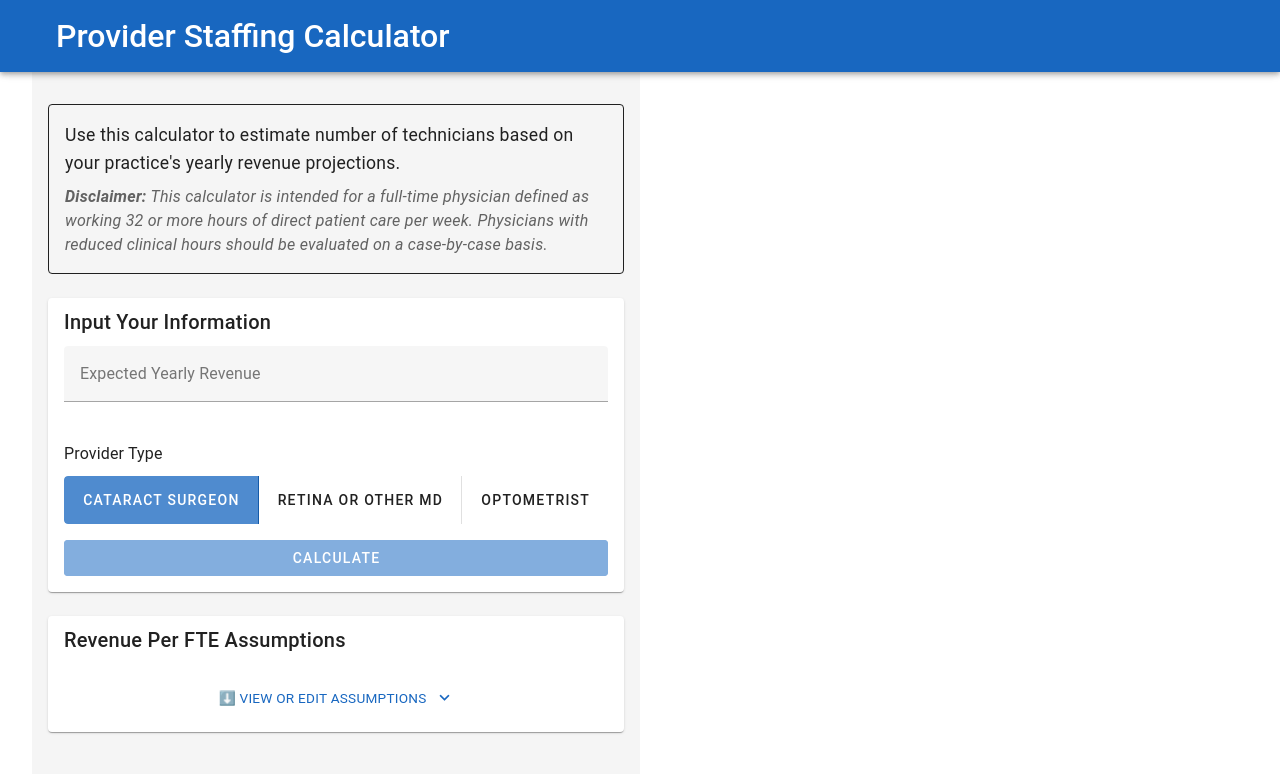
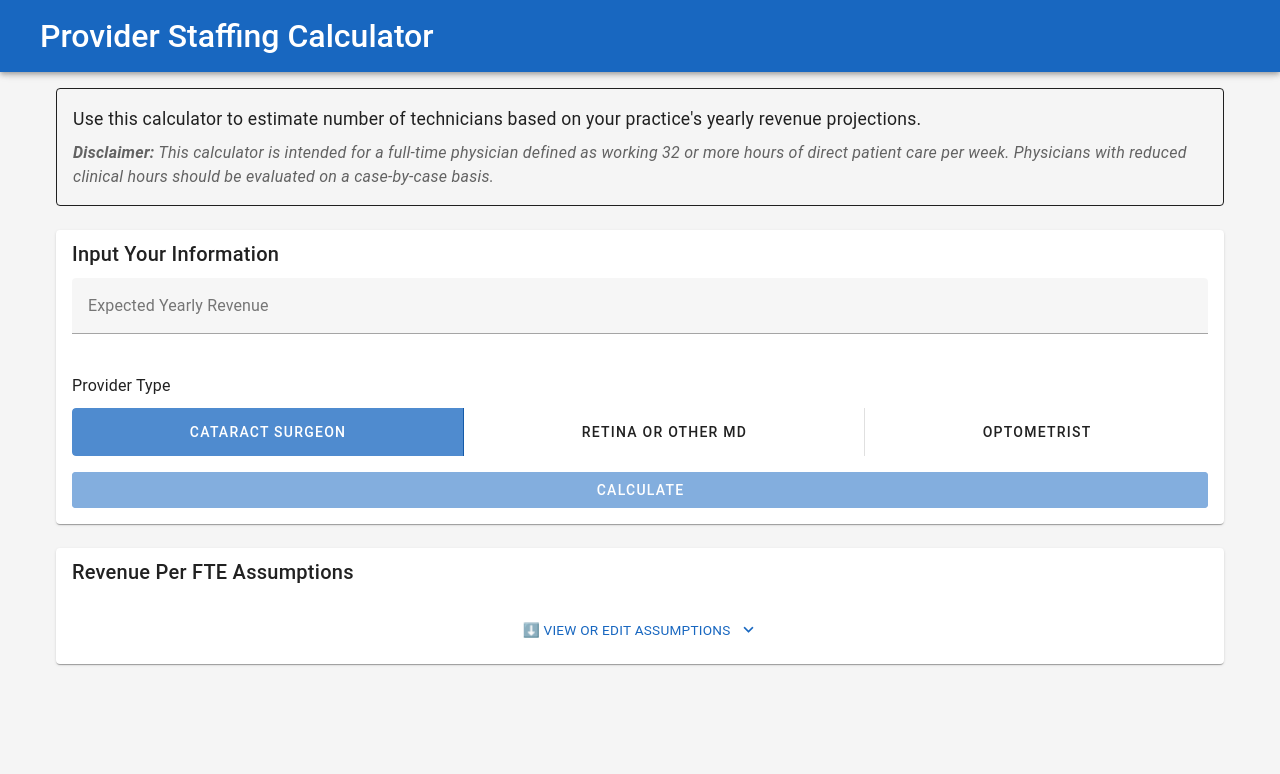
Before and after one commit to wak1616/staffing-calculator-for-providers, a Vue app: page / in a window 1280 px wide. Shown: the top 774 px of the page. Built offline with nearby package versions, Linux system fonts and the light colour scheme.

Commit message:
Extend gray background to screen edges by removing container padding

```diff
--- a/src/App.vue
+++ b/src/App.vue
@@ -216,14 +216,15 @@ const getEmoji = (index) => {
 <template>
   <v-app>
     <v-app-bar color="primary" height="72">
-      <v-container>
+      <v-container class="d-flex align-center px-0">
         <v-app-bar-title class="app-title">Provider Staffing Calculator</v-app-bar-title>
       </v-container>
     </v-app-bar>
 
     <v-main>
-      <v-container class="px-0" fluid>
-        <div class="content-wrapper">
+      <v-container class="container-fluid pa-0">
+        <!-- Content cards with padding -->
+        <div class="content-wrapper px-4">
           <!-- Introduction Section -->
           <v-card class="mb-6" variant="outlined">
             <v-card-text class="py-4">
@@ -527,8 +528,10 @@ const getEmoji = (index) => {
 
 /* Responsive styles */
 .container-fluid {
-  max-width: 100%;
-  padding: 16px;
+  max-width: 100% !important;
+  width: 100%;
+  padding: 0 !important;
+  margin: 0 !important;
 }
 
 .content-wrapper {
--- a/src/assets/main.css
+++ b/src/assets/main.css
@@ -1,8 +1,15 @@
 #app {
-  max-width: 1280px;
-  margin: 0 auto;
-  padding: 2rem;
+  width: 100%;
+  margin: 0;
+  padding: 0;
   font-weight: normal;
+}
+
+body {
+  margin: 0;
+  padding: 0;
+  overflow-x: hidden;
+  width: 100vw;
 }
 
 a,
@@ -23,11 +30,29 @@ a,
   body {
     display: flex;
     place-items: center;
+    width: 100vw;
+    margin: 0;
+    padding: 0;
   }
 
   #app {
-    display: grid;
-    grid-template-columns: 1fr 1fr;
-    padding: 0 2rem;
+    width: 100%;
+    margin: 0;
+    padding: 0;
   }
 }
+
+/* Override Vuetify container classes */
+.v-container.container-fluid {
+  max-width: 100% !important;
+  padding-left: 0 !important;
+  padding-right: 0 !important;
+  margin-left: 0 !important;
+  margin-right: 0 !important;
+}
+
+/* Override Vuetify app padding */
+.v-application__wrap {
+  min-height: 100vh;
+  padding: 0 !important;
+}
```
